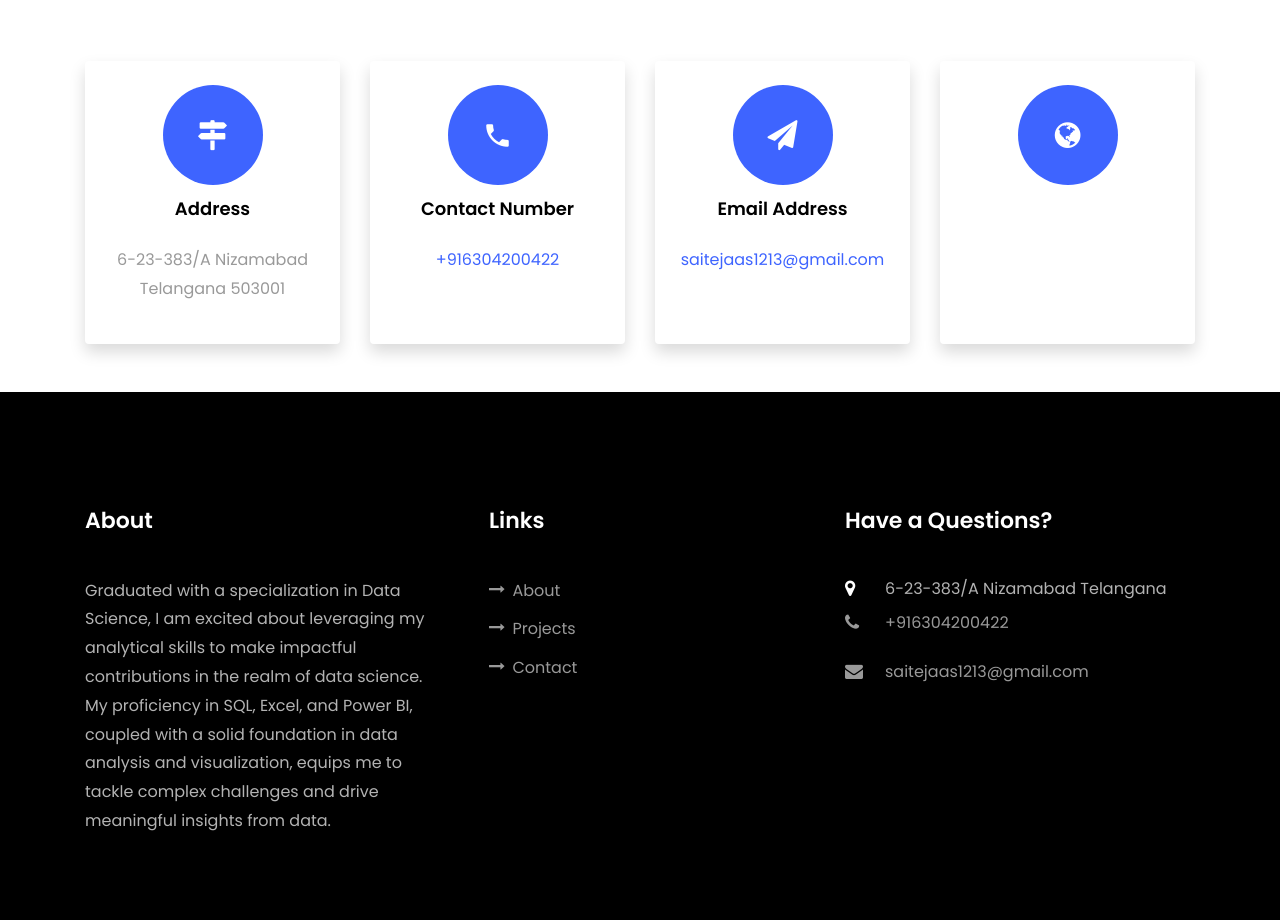
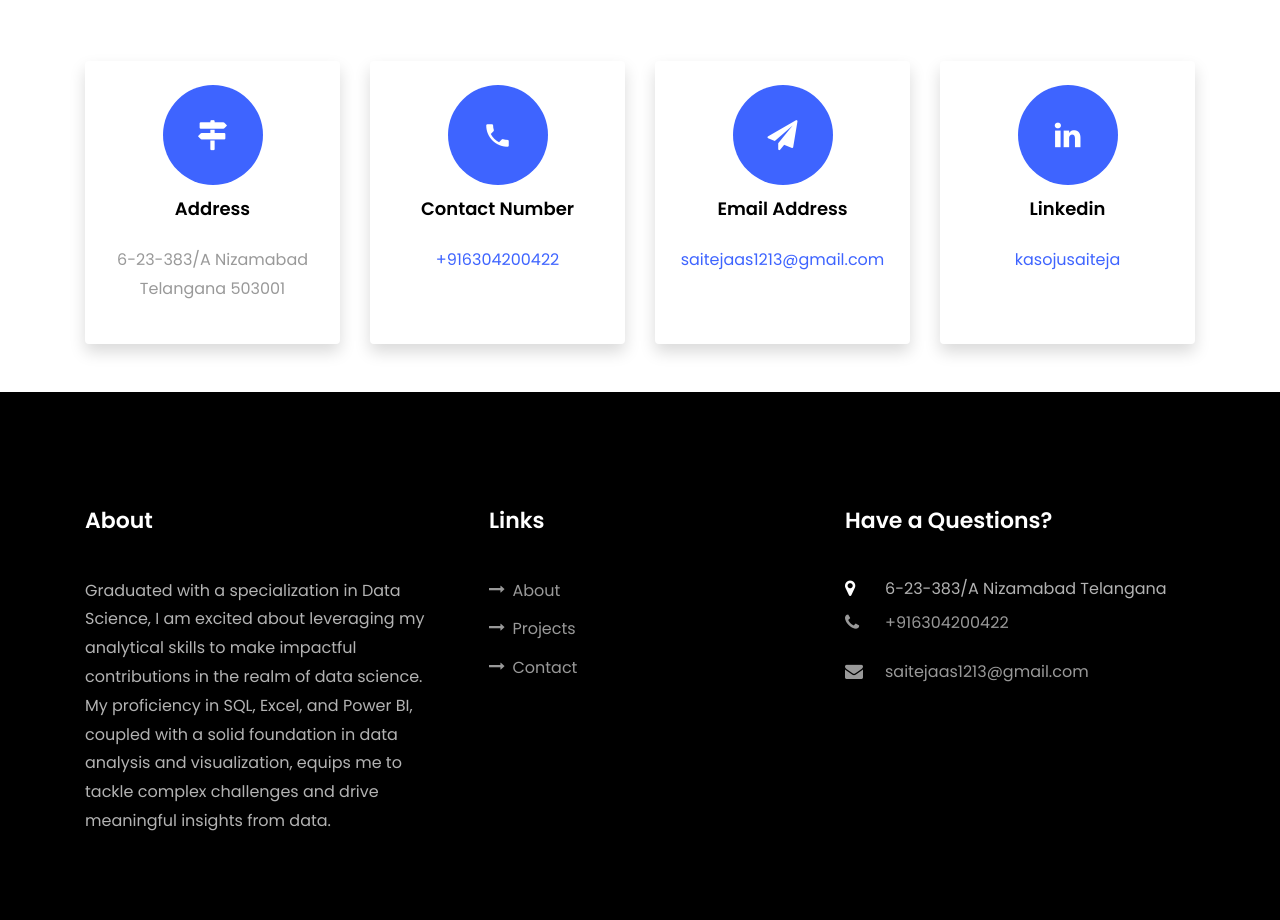
Before and after one commit to saitejasaii009/saiteja.github.io, a plain HTML site: page index.html in a window 1280 px wide. Shown: the part 6320-7240 px from the top of the page. Drawn offline with Linux system fonts and the light colour scheme; files whose address does not match are found by name.

Commit message:
Update index.html

```diff
--- a/index.html
+++ b/index.html
@@ -470,8 +470,12 @@
           <div class="col-md-6 col-lg-3 d-flex ftco-animate">
           	<div class="align-self-stretch box text-center p-4 shadow">
           		<div class="icon d-flex align-items-center justify-content-center">
-          			<span class="icon-globe"></span>
+          			<span class="icon-linkedin"></span>
           		</div>
+          		<div>
+	          		<h3 class="mb-4">Linkedin</h3>
+		            <p><a href="https://www.linkedin.com/in/kasojusaiteja/">kasojusaiteja</a></p>
+	            </div>
 	          </div>
           </div>
         </div>
```
